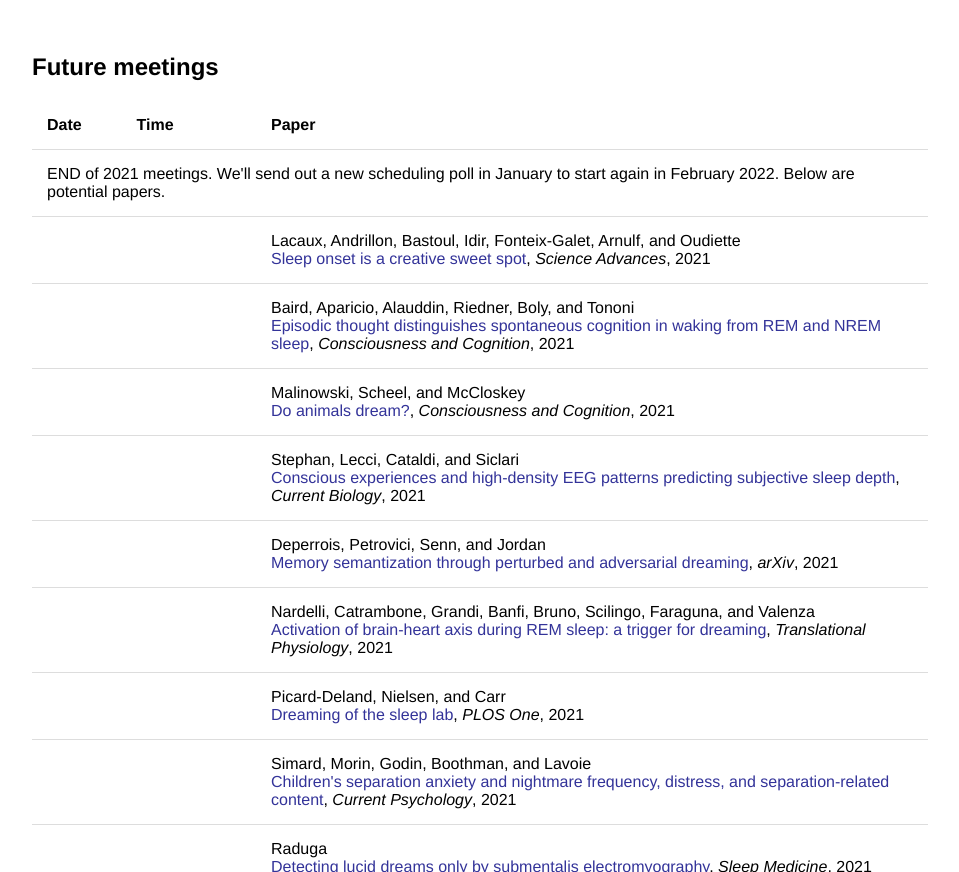
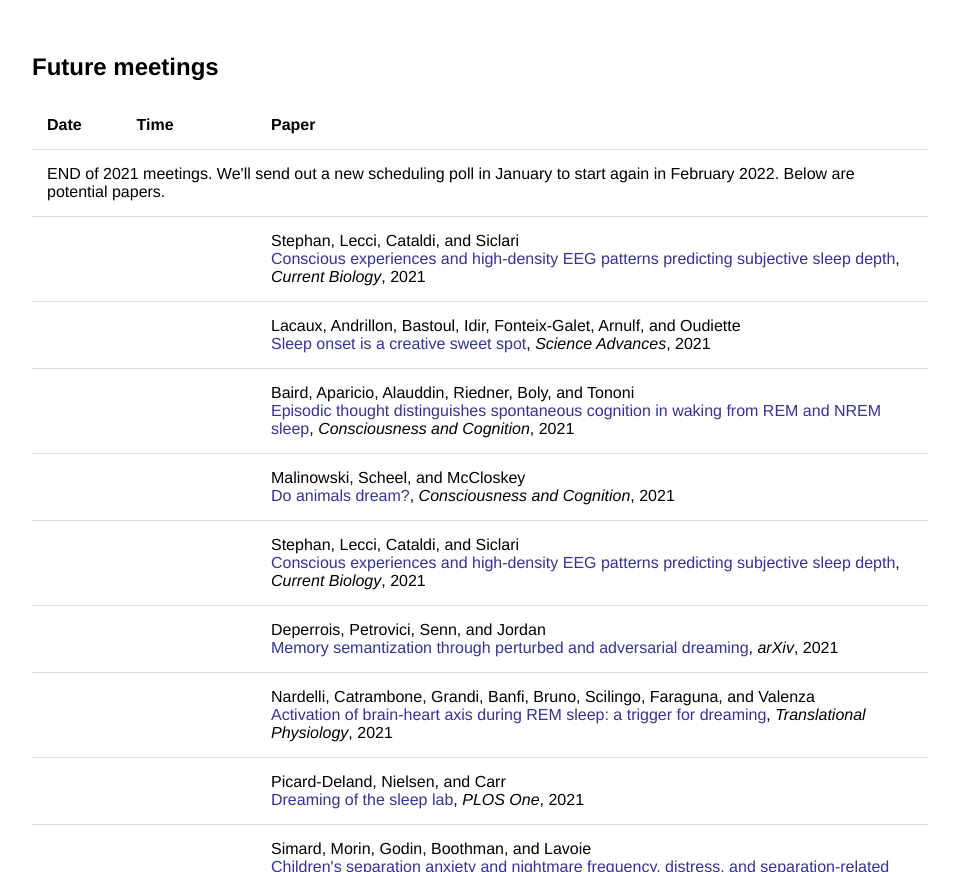
Before and after one commit to remrama/remrama.github.io, a Jekyll site: the page built from drrc/index.html, in a window 1280 px wide and 900 px high, scrolled down 588 px, cut to the strip 28-900 px from the top of the window. Shown: the whole strip, without its empty margins (160-1119 px from the left). Built offline with Jekyll 4.4.1, drawn with Linux system fonts in a browser that asks for light colours.

Commit message:
optional paper

```diff
--- a/drrc/index.html
+++ b/drrc/index.html
@@ -38,6 +38,10 @@
         </tr>
         <tr>
             <td colspan="3">END of 2021 meetings. We'll send out a new scheduling poll in January to start again in February 2022. Below are potential papers.</td>
+        </tr>
+        <tr>
+            <td colspan="2"></td>
+            <td>Stephan, Lecci, Cataldi, and Siclari<br><a href="https://doi.org/10.1016/j.cub.2021.10.012">Conscious experiences and high-density EEG patterns predicting subjective sleep depth</a>, <i>Current Biology</i>, 2021</td>
         </tr>
         <tr>
             <td colspan="2"></td>
```
